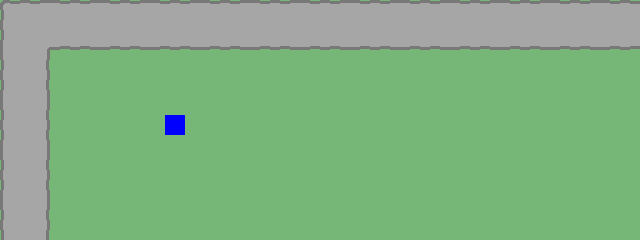
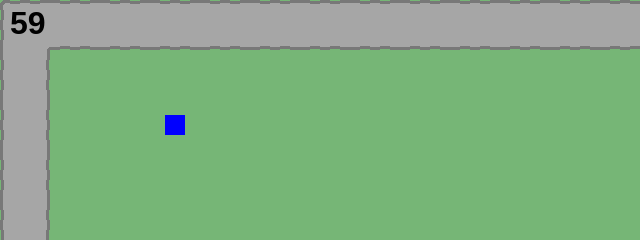
Before and after one commit to Salachar/survival-game, a website built with webpack: page index.html in a window 1280 px wide. Shown: the top 240 px of the page, 0-640 px from the left. Built offline with nearby package versions, Linux system fonts and the light colour scheme.

Commit message:
fps counter

```diff
--- a/index.html
+++ b/index.html
@@ -6,6 +6,7 @@
 	</head>
 
 	<body>
+		<div id="fps_counter"></div>
 		<div id="canvas_container">
 			<canvas id="control_canvas"></canvas>
 			<canvas id="effects_canvas"></canvas>
--- a/src/css/styles.css
+++ b/src/css/styles.css
@@ -20,7 +20,15 @@ html, body {
 	display: none;
 }
 
-
+#fps_counter {
+	position: fixed;
+    top: 5px;
+    left: 10px;
+    font-size: 32px;
+    z-index: 100;
+    font-weight: bold;
+    font-family: arial;
+}
 
 /*******************************************************************************
 ********************************************************************************
--- a/src/js/core/game-object-manager.js
+++ b/src/js/core/game-object-manager.js
@@ -5,7 +5,7 @@ class GOM {
 		// 30 = 32
 		this.MILLISECONDS_BETWEEN_FRAMES = 100; // (1 / 60) * 1000
 		this.GAME_LOOP = 0;
-		// this.last_frame = new Date().getTime();
+		this.last_frame = new Date().getTime();
 
 		this.__props = {};
 
@@ -29,6 +29,7 @@ class GOM {
 		// as it moves
 		this.camera_object = null;
 
+		this.fps_counter = document.getElementById('fps_counter');
 		this.canvas_container = document.getElementById('canvas_container');
 
 		this.startup();
@@ -94,10 +95,10 @@ class GOM {
 		// through manual calls.
 
 		// calculate the time since the last frame
-		// const this_frame = new Date().getTime();
-		// const dt = (this_frame - this.last_frame) / 1000;
-		// this.last_frame = this_frame;
-		// this.el_fps_counter.innerHTML = Math.ceil(1 / dt);
+		const this_frame = new Date().getTime();
+		const dt = (this_frame - this.last_frame) / 1000;
+		this.last_frame = this_frame;
+		this.fps_counter.innerHTML = Math.ceil(1 / dt);
 
 		if (this.camera_object) {
 			if (this.camera_object.x > this.half_canvas_container_width) {
```
Also changed, not shown: build/base.js.
